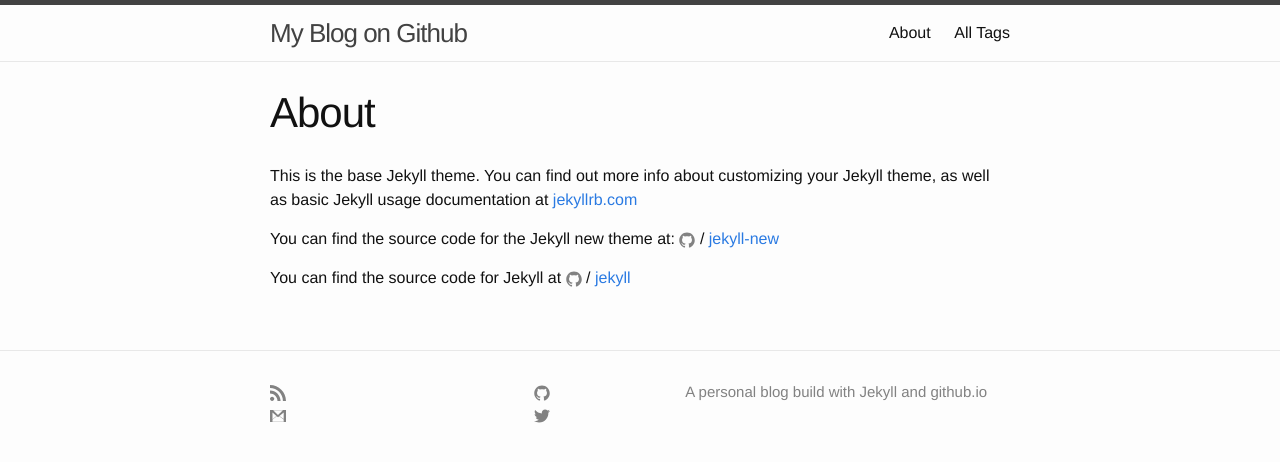
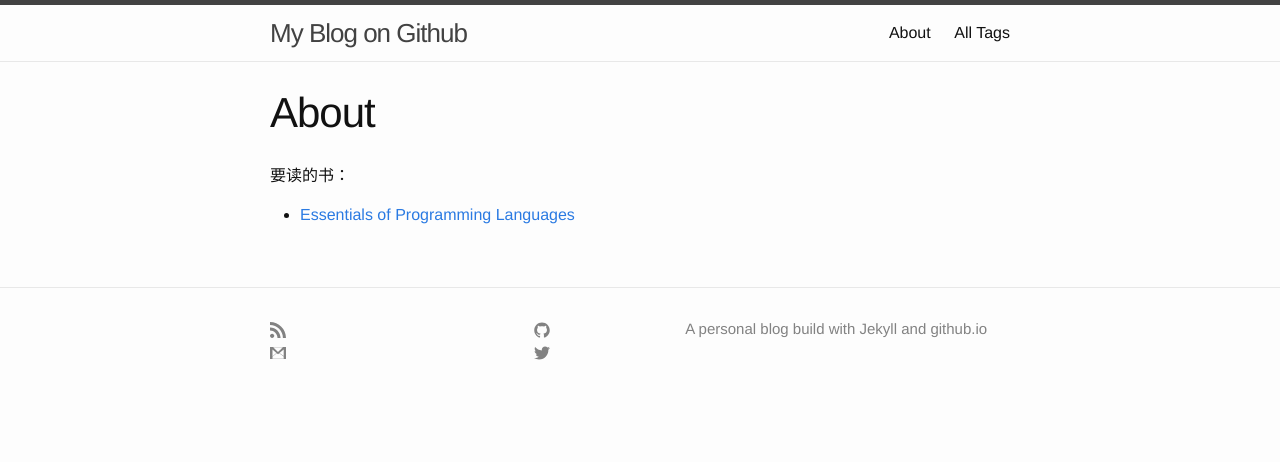
Before and after one commit to nickyfoto/Blog, a Jekyll site: the page built from about.md, in a window 1280 px wide. Shown: the top 462 px of the page. Built offline with Jekyll 4.4.1, drawn with Linux system fonts in a browser that asks for light colours.

Commit message:
add book to read

```diff
--- a/about.md
+++ b/about.md
@@ -3,12 +3,8 @@ layout: page
 title: About
 ---
 
-This is the base Jekyll theme. You can find out more info about customizing your Jekyll theme, as well as basic Jekyll usage documentation at [jekyllrb.com](http://jekyllrb.com/)
+要读的书：
 
-You can find the source code for the Jekyll new theme at:
-{% include icon-github.html username="jglovier" %} /
-[jekyll-new](https://github.com/jglovier/jekyll-new)
+* [Essentials of Programming Languages][1]
 
-You can find the source code for Jekyll at
-{% include icon-github.html username="jekyll" %} /
-[jekyll](https://github.com/jekyll/jekyll)
+[1]:https://mitpress.mit.edu/books/essentials-programming-languages
```
